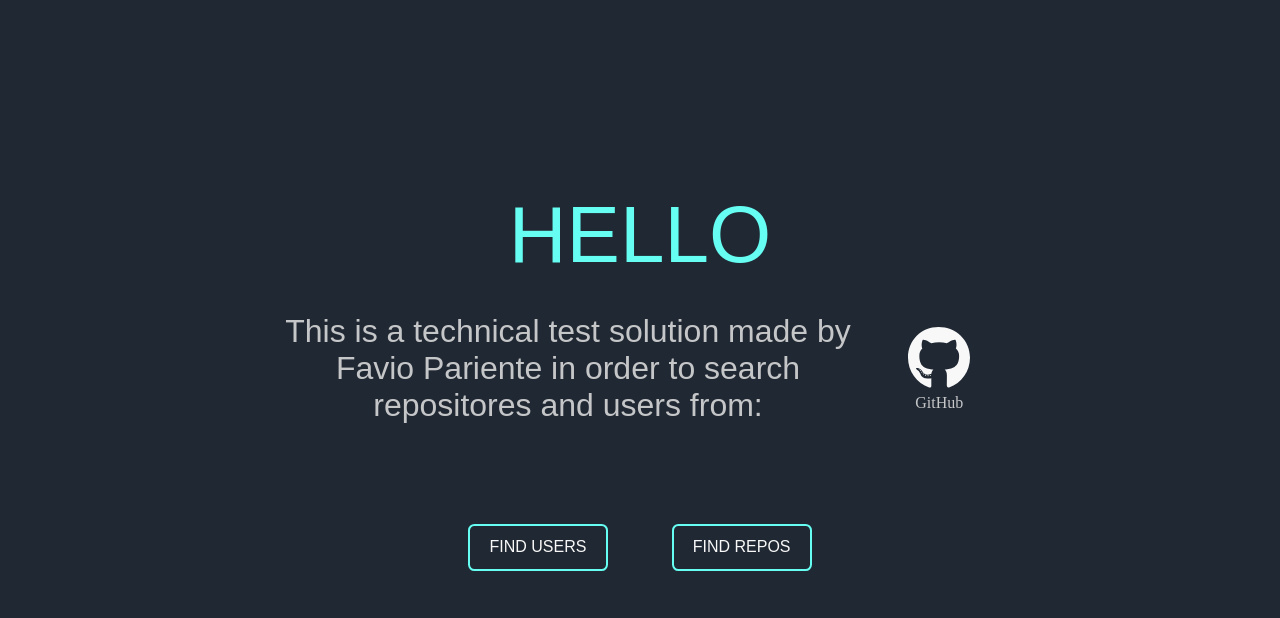
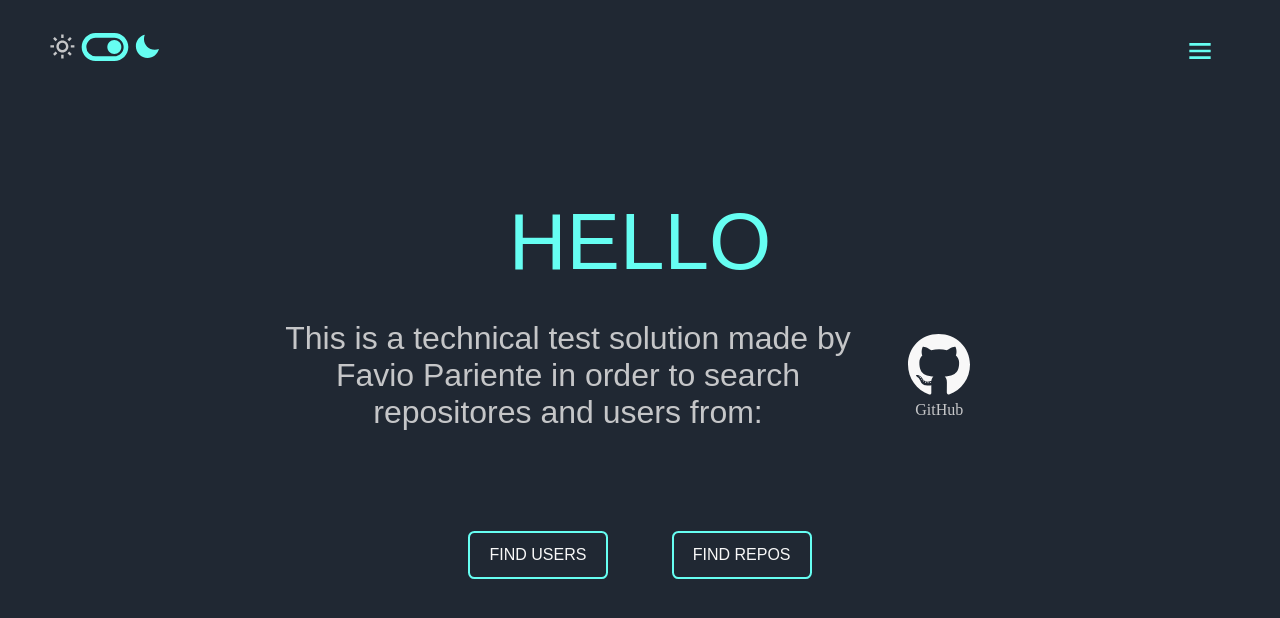
Before and after one commit to Favious/technical-test, a Next.js app: page / in a window 1280 px wide. Shown: the top 618 px of the page. Built offline with nearby package versions, Linux system fonts and the light colour scheme; a web font is replaced by a local one.

Commit message:
add navbar to container component

```diff
--- a/components/ContainerComponent.tsx
+++ b/components/ContainerComponent.tsx
@@ -2,14 +2,80 @@ import React from "react";
 import styled from "styled-components";
 import { Aclonica } from "@next/font/google";
 import { Andada_Pro } from "@next/font/google";
+import {
+  BiSun,
+  BiToggleLeft,
+  BiToggleRight,
+  BiMoon,
+  BiMenu,
+} from "react-icons/bi";
+import { IoMdMoon } from "react-icons/io";
 
 const aclonica = Aclonica({ weight: "400", subsets: ["latin"] });
 const andadaPro = Andada_Pro({ weight: "400", subsets: ["latin"] });
 
 export default function ContainerComponent({ children }: { children: any }) {
   return (
-    <>
+    <Container>
+      <div className="navbar">
+        <div className="mode-toggle">
+          <div className="off">
+            <BiSun />
+          </div>
+          <div className="toggle">
+            <BiToggleRight />
+          </div>
+          <div className="on">
+            <IoMdMoon />
+          </div>
+        </div>
+        <div className="menu">
+          <BiMenu />
+        </div>
+      </div>
       {React.cloneElement(children, { ...children.props, aclonica, andadaPro })}
-    </>
+    </Container>
   );
 }
+
+const Container = styled.div`
+  display: flex;
+  flex-direction: column;
+  .navbar {
+    display: flex;
+    width: 100%;
+    justify-content: space-between;
+    padding: 1.2rem 3rem;
+    .mode-toggle {
+      display: flex;
+      flex-direction: row;
+      align-items: center;
+      .off {
+        color: var(--silver);
+        font-size: 1.8rem;
+        margin-bottom: 0.45rem;
+      }
+      .toggle {
+        font-size: 3.5rem;
+        color: var(--cian);
+        &:hover {
+          cursor: pointer;
+        }
+      }
+      .on {
+        color: var(--cian);
+        font-size: 1.8rem;
+        margin-bottom: 0.45rem;
+      }
+      svg {
+      }
+    }
+    .menu {
+      padding: 1em;
+      svg {
+        font-size: 2rem;
+        color: var(--cian);
+      }
+    }
+  }
+`;
--- a/pages/HomePage.tsx
+++ b/pages/HomePage.tsx
@@ -40,9 +40,8 @@ const Section = styled.div`
   align-items: center;
   justify-content: center;
   flex-direction: column;
-  height: 100vh;
+  height: 70vh;
   width: 100%;
-  padding-bottom: 5vh;
   .title {
     margin-bottom: 0.8rem;
   }
```
